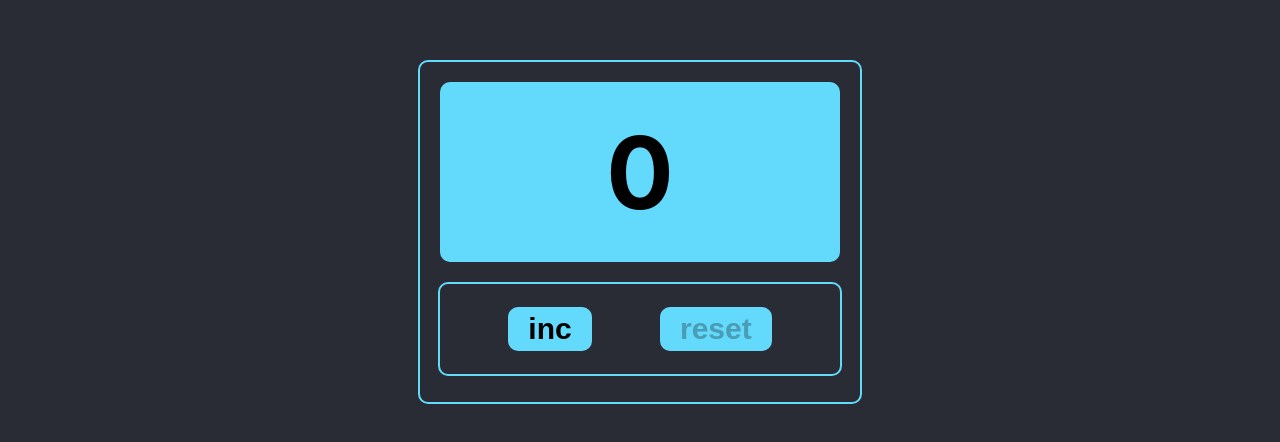
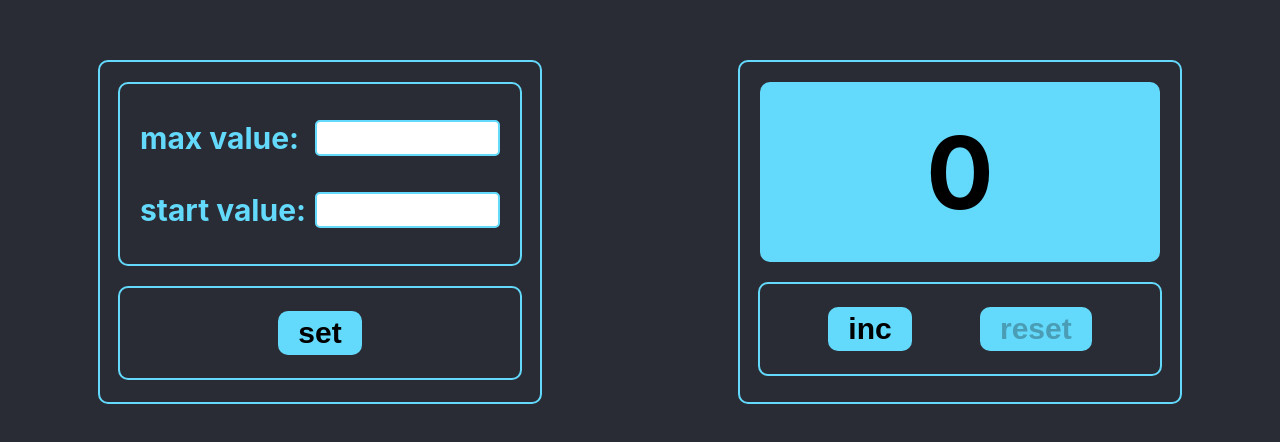
Before and after one commit to Basko-Vladimir/Counter, a React (Create React App) app: page / in a window 1280 px wide. Shown: the part 196-638 px from the top of the page. Built offline with nearby package versions, Linux system fonts and the light colour scheme.

Commit message:
Creating design for counter settings (test-02)

```diff
--- a/src/App.css
+++ b/src/App.css
@@ -6,7 +6,7 @@
   padding-top: 20%;
 }
 
-.App .counter {
+.App .wrap {
   width: 400px;
   height: 300px;
   border: 2px solid #63DAFC;
--- a/src/App.jsx
+++ b/src/App.jsx
@@ -1,42 +1,62 @@
 import React from 'react';
 import './App.css';
 import Display from "./Display/Display";
-import Buttons from "./Buttons/Buttons";
+import CounterButtons from "./CounterButtons/CounterButtons";
+import Settings from "./Settings/Settings";
+import SettingsButtons from "./SettingsButtons/SettingsButtons";
 
 class App extends React.Component {
 
     state = {
         buttons: {
-            inc: {name: 'inc'},
-            reset: {name: 'reset'}
-        },
-        count: 0,
-        countMax: 5
-    };
-
-    incFunc = () => {
+            inc: {
+                name: 'inc',
+                incFunc: () => {
                     let currentCount = this.state.count;
                     this.setState({
                         ...this.state,
                         count: ++currentCount
                     })
-    };
-
-    resetFunc = () => {
+                }
+            },
+            reset: {
+                name: 'reset',
+                resetFunc: () => {
                     this.setState({
                         ...this.state,
                         count: 0
                     })
+                }
+            },
+            set: {name: 'set'}
+        },
+        countMax: 5,
+        countStart:0
     };
+
+    changeMaxValue = () => {
+        debugger
+        alert('changeMaxValue');
+    };
+
+    changeStartValue = () => {
+        alert('changeStartValue');
+    };
+
+
 
     render() {
         return (
             <div className="App">
-                <div className={'counter'}>
-                    <Display count={this.state.count} countMax={this.state.countMax}/>
-                    <Buttons buttons={this.state.buttons}
-                             incFunc={this.incFunc}
-                             resetFunc={this.resetFunc}
+                <div className={'wrap'}>
+                    <Settings/>
+                    <SettingsButtons btnName={this.state.buttons.set.name} changeMaxValue={this.changeMaxValue}/>
+                </div>
+                <div className={'wrap'}>
+                    <Display countStart={this.state.countStart} countMax={this.state.countMax}/>
+                    <CounterButtons buttons={this.state.buttons}
+                                    incFunc={this.state.buttons.inc.incFunc}
+                                    resetFunc={this.state.buttons.reset.resetFunc}
                                     count={this.state.count}
                                     countMax={this.state.countMax} />
                 </div>
--- a/src/Buttons/Buttons.jsx
+++ b/src/CounterButtons/CounterButtons.jsx
@@ -1,8 +1,8 @@
 import React from "react";
 import Button from "./Button/Button";
-import s from "./Buttons.module.css"
+import s from "./CounterButtons.module.css"
 
-const Buttons = (props) => {
+const CounterButtons = (props) => {
     return (
         <div className={s.buttons}>
             <Button btnName={props.buttons.inc.name} isDisabled={props.count === props.countMax} func={props.incFunc}/>
@@ -11,4 +11,4 @@ const Buttons = (props) => {
     )
 };
 
-export default Buttons;
+export default CounterButtons;
--- a/src/Display/Display.jsx
+++ b/src/Display/Display.jsx
@@ -4,7 +4,7 @@ import s from "./Display.module.css";
 const Display = (props) => {
     return (
         <div className={s.display}>
-            <span className={props.countMax === props.count ? s.maxNumber : s.number}>{props.count}</span>
+            <span className={props.countMax === props.count ? s.maxNumber : s.number}>{props.countStart}</span>
         </div>
     )
 };
--- /dev/null
+++ b/src/Settings/Settings.jsx
@@ -0,0 +1,19 @@
+import React from "react";
+import s from "./Settings.module.css";
+
+const Settings = (props) => {
+    return(
+        <div className={s.settings}>
+            <div className={s.settingsItem}>
+                <span>max value:</span>
+                <input type="number" />
+            </div>
+            <div className={s.settingsItem}>
+                <span>start value:</span>
+                <input type="number" />
+            </div>
+        </div>
+    )
+};
+
+export default Settings;
--- /dev/null
+++ b/src/Settings/Settings.module.css
@@ -0,0 +1,29 @@
+.settings {
+    height: 60%;
+    width: calc(100% - 40px);
+    display: flex;
+    flex-direction: column;
+    justify-content: space-evenly;
+    align-items: center;
+    border: 2px solid #63DAFC;
+    border-radius: 10px;
+    color:#63DAFC;
+    padding: 0 20px;
+}
+
+.settings .settingsItem {
+    width: 100%;
+    display: flex;
+    justify-content: space-between;
+}
+
+.settings .settingsItem span {
+    font-size:30px;
+    font-weight: bolder;
+}
+
+.settings .settingsItem input {
+    border: 2px solid #63DAFC;
+    border-radius: 5px;
+    text-align: center;
+}
--- /dev/null
+++ b/src/SettingsButtons/SettingsButtons.jsx
@@ -0,0 +1,13 @@
+import React from "react";
+import s from "./SettingsButtons.module.css";
+import Button from "../CounterButtons/Button/Button";
+
+const SettingsButtons = (props) => {
+    return(
+        <div className={s.buttons}>
+            <Button btnName={props.btnName}/>
+        </div>
+    )
+};
+
+export default SettingsButtons;
--- /dev/null
+++ b/src/SettingsButtons/SettingsButtons.module.css
@@ -0,0 +1,10 @@
+.buttons {
+    width: 100%;
+    height: 30%;
+    margin-top: 20px;
+    border: 2px solid #63DAFC;
+    border-radius: 10px;
+    display: flex;
+    align-items: center;
+    justify-content: center;
+}
```
Also changed, not shown: src/CounterButtons/Button/Button.jsx (renamed from src/Buttons/Button/Button.jsx), src/CounterButtons/Button/Button.module.css (renamed from src/Buttons/Button/Button.module.css), src/CounterButtons/CounterButtons.module.css (renamed from src/Buttons/Buttons.module.css). Lines whose indentation alone changed are shown as unchanged.
